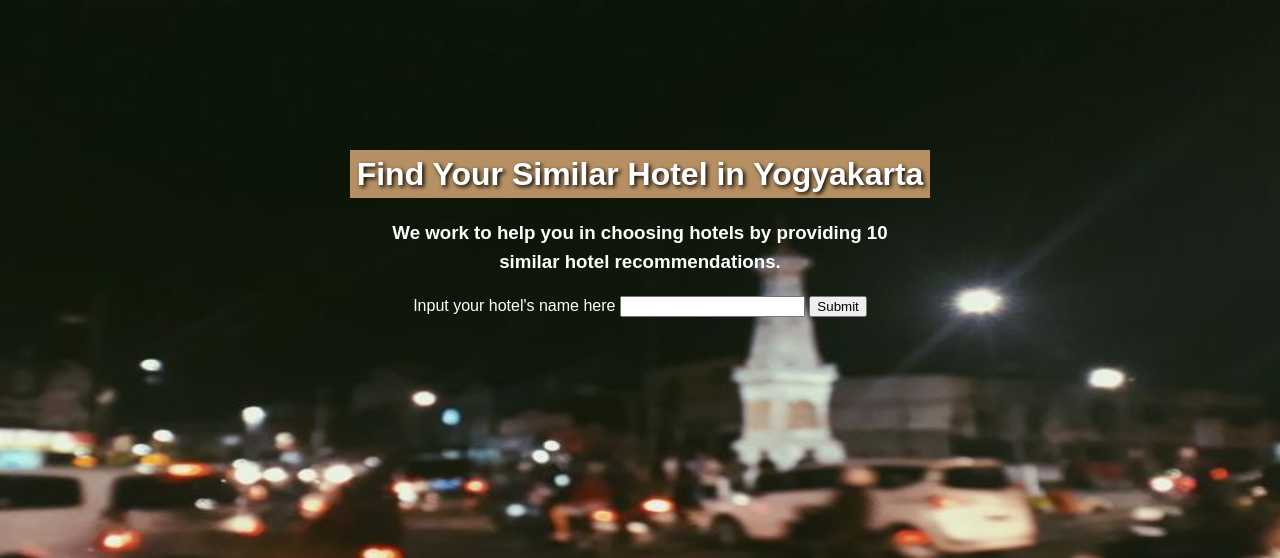
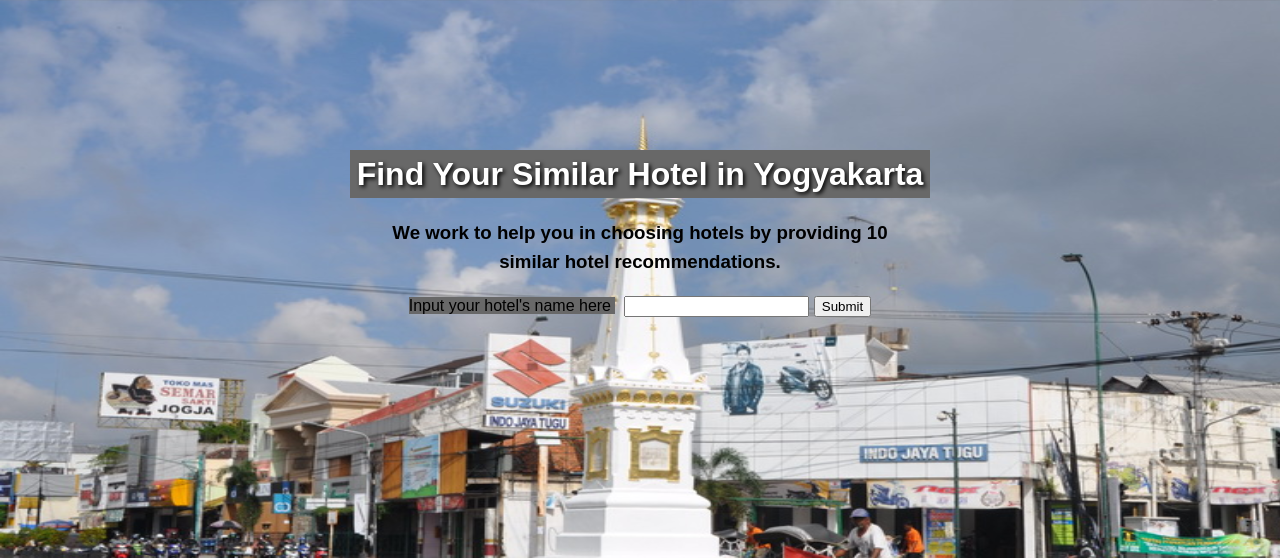
Before and after one commit to cheryylam/rekomendasi-, a Flask app: page / in a window 1280 px wide. Shown: the top 558 px of the page. Run offline with Flask 2, Linux system fonts and the light colour scheme; some libraries are stand-ins or nearby versions.

Commit message:
Update home.html

```diff
--- a/templates/home.html
+++ b/templates/home.html
@@ -8,17 +8,17 @@
     <script src="https://ajax.googleapis.com/ajax/libs/jqueryui/1.8.16/jquery-ui.js">
     </script>
 
-    <link href="http://ajax.googleapis.com/ajax/libs/jqueryui/1.8.16/themes/ui-lightness/jquery-ui.css"
-    rel="stylesheet" type="text/css"/>
+    <!--link href="http://ajax.googleapis.com/ajax/libs/jqueryui/1.8.16/themes/ui-lightness/jquery-ui.css"
+        rel="stylesheet" type="text/css"/-->
 </head>
    <body>
         <form action="{{ url_for('main') }}" method="POST">
             <div class="div1">
-            <h1 style="background-color:hsl(33, 36%, 55%);">Find Your Similar Hotel in Yogyakarta</h1>
+            <h1 style="background-color:#686868;">Find Your Similar Hotel in Yogyakarta</h1>
             </div>
             <div class="div2">
                     <h3 >We work to help you in choosing hotels by providing 10 similar hotel recommendations.</h3>
-         <p> Input your hotel's name here <label>
+         <p> <span> Input your hotel's name here </span> &nbsp; <label>
              <input type = "text" id="daftarhotel" name="daftarhotel" />
              <script>
                 $( function() {
@@ -46,24 +46,21 @@
   color: #000;
   margin: 150px 350px;
   background-size: 1370px 700px;
-  background-image: url({{ url_for('static', filename='img6.jpeg') }})
-  }
-  head{
-    color: white;
-  }
+  background-image: url({{ url_for('static', filename='img7.jpg') }})
+}
     .div1{
     color: white;
     text-shadow: 2px 2px 4px #000000;
     text-align: center;
     }
     .div2 {
-    color: white;
+    color: black;
     width: 500px;
     margin: auto;
     text-align: center;
    }
-   script {
-
+   span {
+    background-color: #686868;
    }
    </style>
 </html>
```
